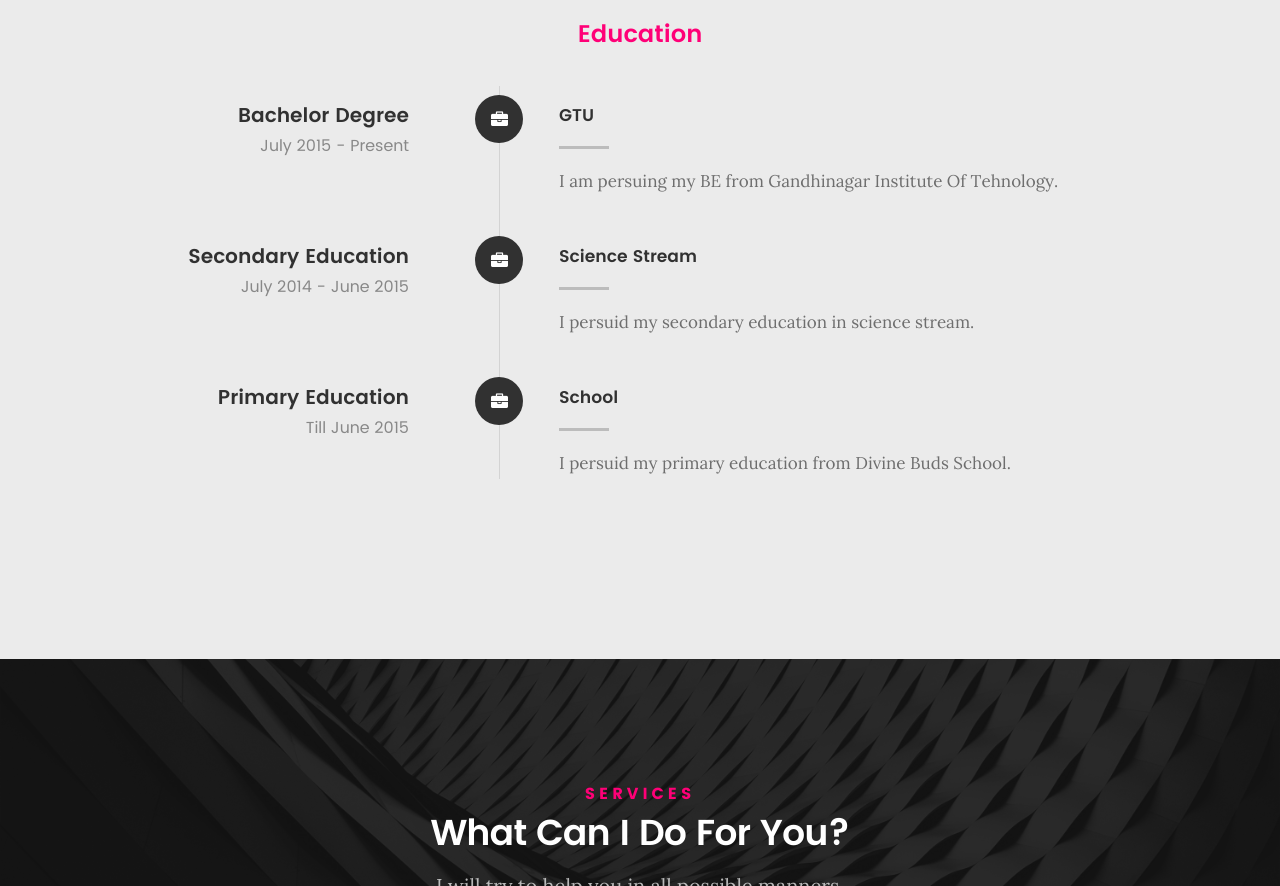
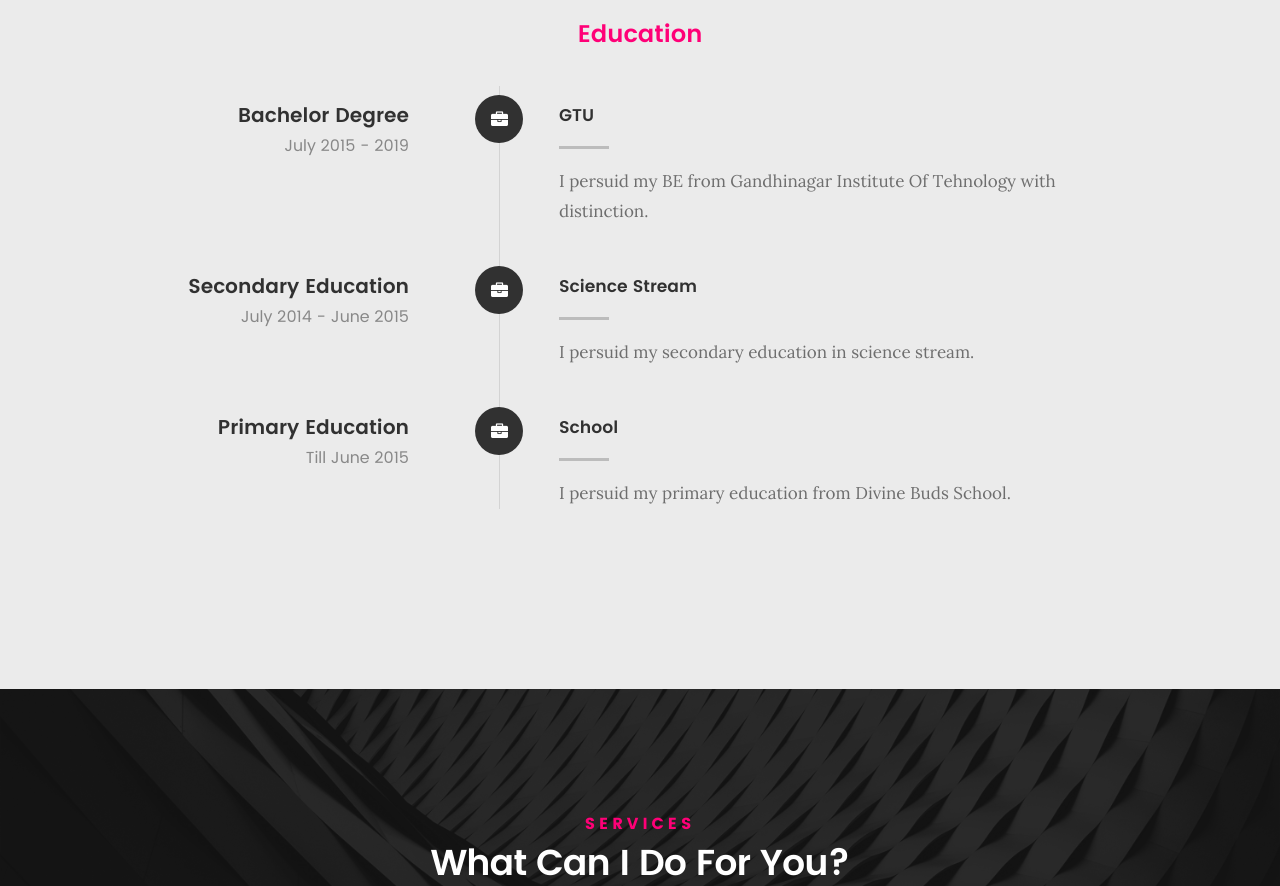
Before and after one commit to shrutisolanki205/shrutisolanki205.github.io, a plain HTML site: page index.html in a window 1280 px wide. Shown: the part 3300-4186 px from the top of the page. Drawn offline with Linux system fonts and the light colour scheme; files whose address does not match are found by name.

Commit message:
Update index.html

```diff
--- a/index.html
+++ b/index.html
@@ -289,12 +289,12 @@
 
 	   				<div class="timeline-header">
 	   					<h3>Bachelor Degree</h3>
-	   					<p>July 2015 - Present</p>
+	   					<p>July 2015 - 2019 </p>
 	   				</div>
 
 	   				<div class="timeline-content">
 	   					<h4>GTU</h4>
-	   					<p>I am persuing my BE from Gandhinagar Institute Of Tehnology.</p>
+	   					<p>I persuid my BE from Gandhinagar Institute Of Tehnology with distinction.</p>
 	   				</div>
 
 	   			</div> <!-- /timeline-block -->
```
